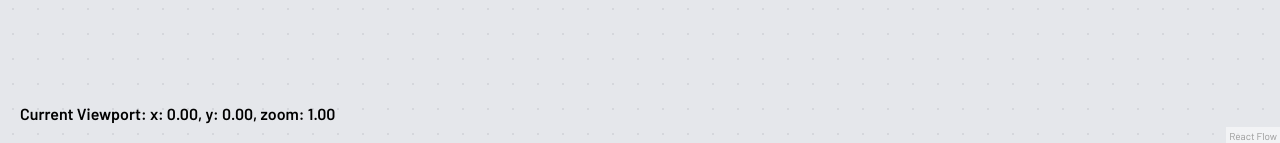
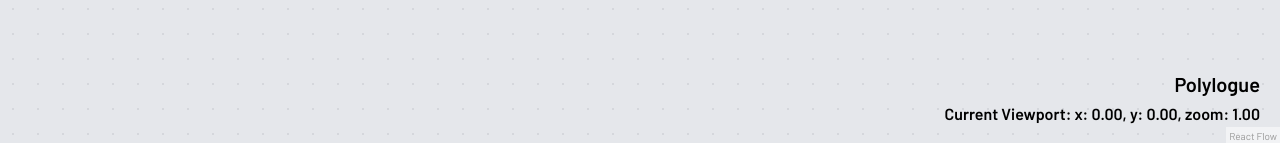
Before and after one commit to Winggo/polylogue, a Next.js app in the folder frontend/: page / in a window 1280 px wide. Shown: the part 654-797 px from the top of the page. Built offline with nearby package versions, Linux system fonts and the light colour scheme; no server answers.

Commit message:
add polylogue title & add prompt placeholder state

```diff
--- a/frontend/src/components/LlmNode.tsx
+++ b/frontend/src/components/LlmNode.tsx
@@ -32,6 +32,7 @@ const modelMapping = {
 export default function LLMNode ({ id: nodeId, selected }: LLMNodeProps) {
     const inputRef = useRef<HTMLTextAreaElement>(null)
     const [model, setModel] = useState<keyof typeof modelMapping>(initalModel)
+    const [promptPlaceholder, setPromptPlaceholder] = useState("What is your prompt?")
     const [prompt, setPrompt] = useState("")
     const [promptResponse , setPromptResponse] = useState("")
     const [loading, setLoading] = useState(false)
@@ -184,7 +185,7 @@ export default function LLMNode ({ id: nodeId, selected }: LLMNodeProps) {
             <div className="flex justify-between">
                 <textarea
                     ref={inputRef}
-                    placeholder="What is your prompt?"
+                    placeholder={promptPlaceholder}
                     value={prompt}
                     onChange={handleInputChange}
                     onKeyDown={(e) => {
--- a/frontend/src/components/ViewportInfo.tsx
+++ b/frontend/src/components/ViewportInfo.tsx
@@ -6,8 +6,9 @@ export default function ViewportInfo() {
     const [x, y, zoom] = useStore(selector)
 
     return (
-      <div className="absolute bottom-0 m-5 text-black text-20 font-bold">
-          Current Viewport: x: {x.toFixed(2)}, y: {y.toFixed(2)}, zoom: {zoom.toFixed(2)}{' '}
+      <div className="absolute bottom-0 right-0 m-5 text-black text-20 font-bold text-right">
+          <p className="text-xl mb-1">Polylogue</p>
+          <p>Current Viewport: x: {x.toFixed(2)}, y: {y.toFixed(2)}, zoom: {zoom.toFixed(2)}</p>
       </div>
     )
 }
```
